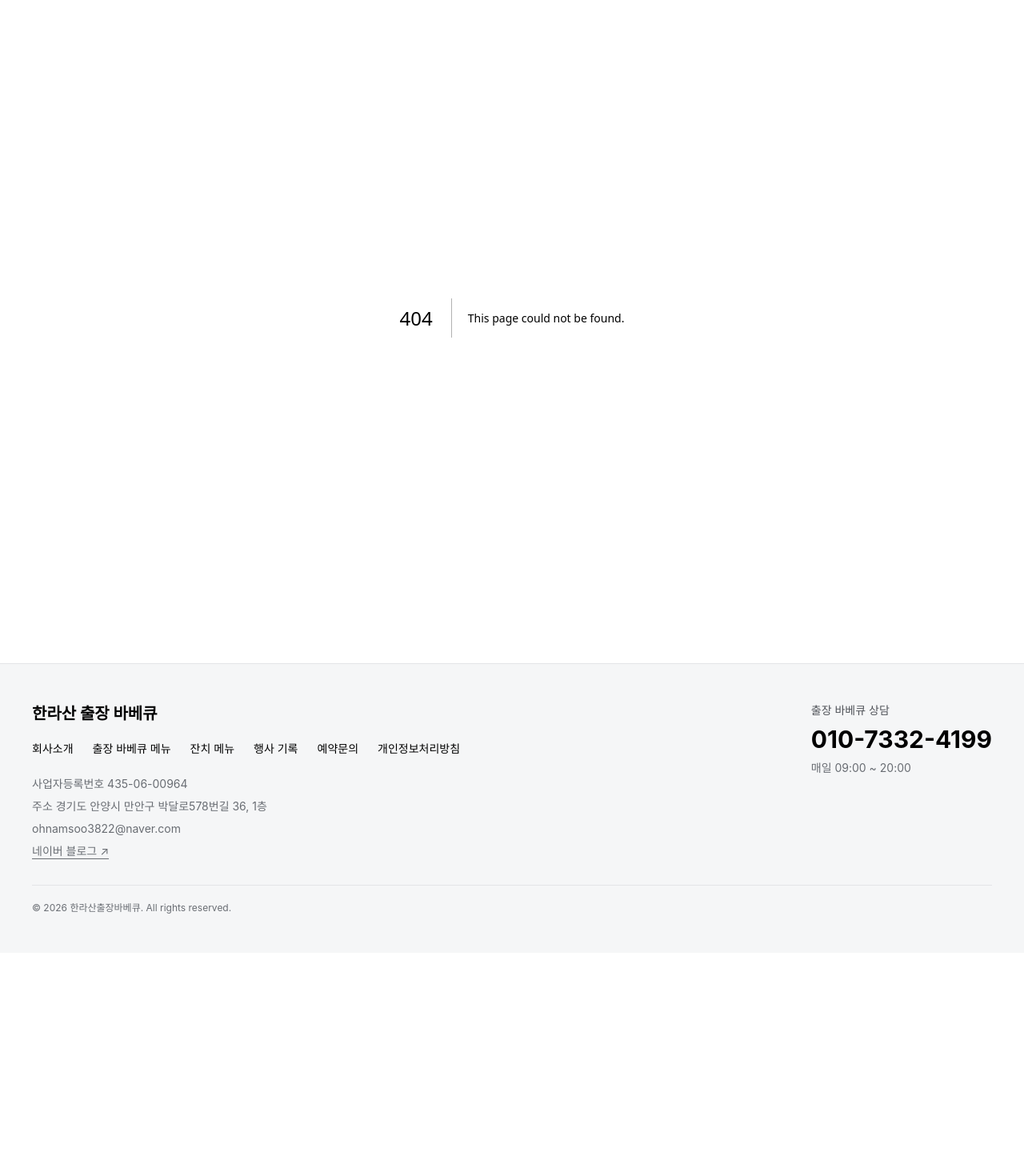
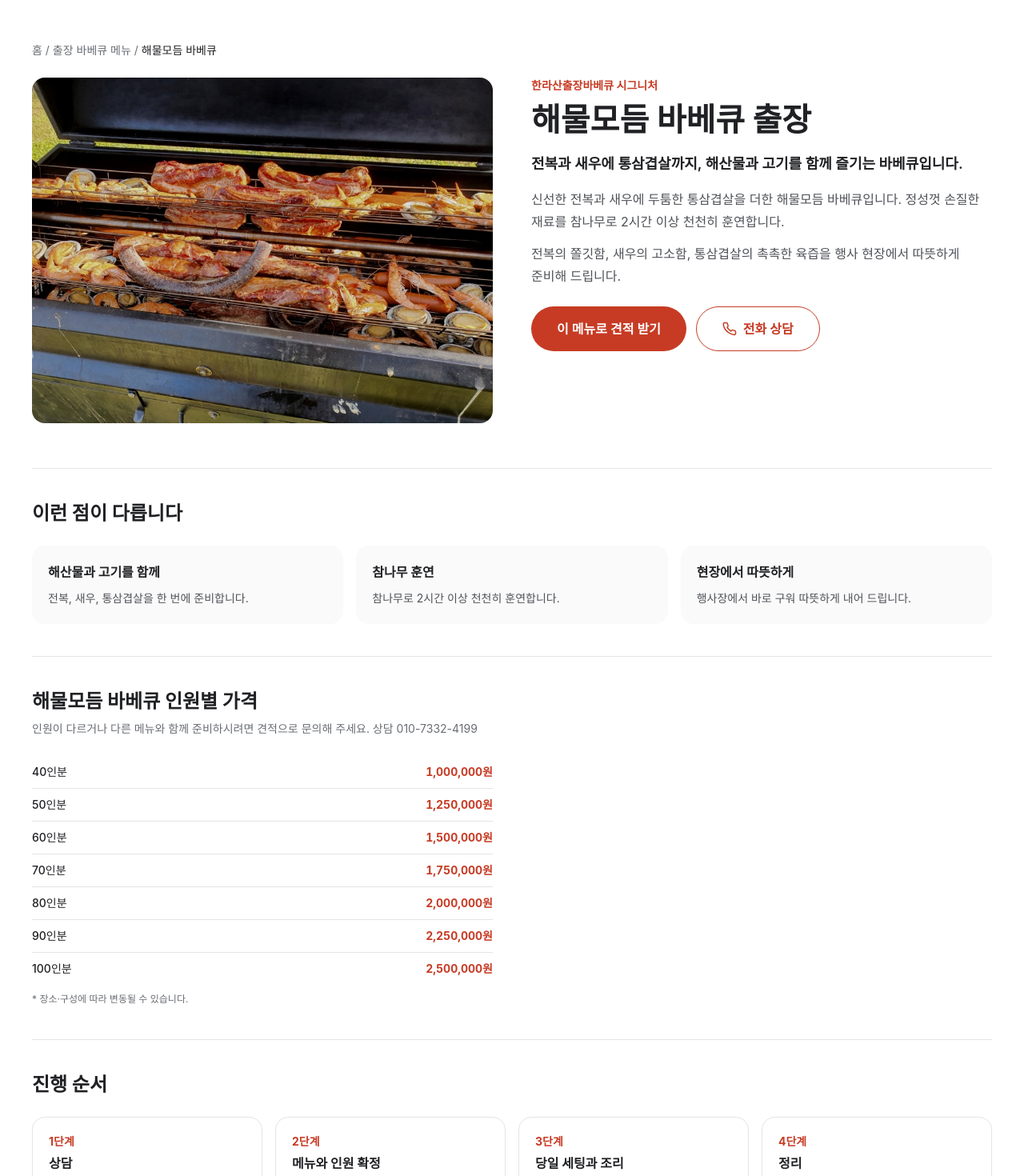
Before and after one commit to hyunbeanohh/hanlasan-bbq, a Next.js app: page /menu/haemul in a window 1280 px wide. Before the commit this address had no page. Shown: the part 100-1570 px from the top of the page at 80% size. Before the commit the page ends 1291 px from the top, so only its background shows below. Built offline with nearby package versions, Linux system fonts and the light colour scheme; no server answers; a web font is replaced by a local one.

Commit message:
SEO: 메뉴별 상세 페이지 /menu/[slug]

```diff
--- /dev/null
+++ b/src/app/menu/[slug]/page.tsx
@@ -0,0 +1,239 @@
+import Image from 'next/image';
+import Link from 'next/link';
+import { notFound } from 'next/navigation';
+import type { Metadata } from 'next';
+import { MENU_ITEMS } from '@/data/menu';
+import { MENU_PAGES, getMenuPage } from '@/data/menu-pages';
+import { COMMON_FAQ } from '@/data/faq';
+import { CONTACT, NAVER, SITE } from '@/lib/constants';
+import { pageMetadata } from '@/lib/seo/metadata';
+import { fetchNaverBlogRss } from '@/lib/blog/naver-rss';
+import { PricingTable } from '@/components/menu/MenuCard';
+import RecentEvents from '@/components/home/RecentEvents';
+import FaqList from '@/components/common/FaqList';
+import CallButton from '@/components/cta/CallButton';
+import BreadcrumbJsonLd from '@/components/seo/BreadcrumbJsonLd';
+import FaqJsonLd from '@/components/seo/FaqJsonLd';
+
+export const revalidate = 3600;
+export const dynamicParams = false;
+
+type Props = { params: Promise<{ slug: string }> };
+
+export function generateStaticParams() {
+  return MENU_PAGES.map((p) => ({ slug: p.slug }));
+}
+
+export async function generateMetadata({ params }: Props): Promise<Metadata> {
+  const { slug } = await params;
+  const page = getMenuPage(slug);
+  const item = page && MENU_ITEMS.find((m) => m.id === page.menuId);
+  if (!page || !item) return {};
+  return pageMetadata({
+    title: page.metaTitle,
+    description: page.metaDescription,
+    path: `/menu/${page.slug}`,
+    ogImage: item.imageSrc,
+  });
+}
+
+/** 가격표에서 최저가와 최고가(원)를 뽑는다. 구조화 데이터용. */
+function priceRange(values: (string | undefined)[]): { low: number; high: number } | null {
+  const nums = values
+    .map((v) => (v ? Number(v.replace(/[^0-9]/g, '')) : NaN))
+    .filter((n) => Number.isFinite(n) && n > 0);
+  if (nums.length === 0) return null;
+  return { low: Math.min(...nums), high: Math.max(...nums) };
+}
+
+const STEPS: [string, string][] = [
+  ['상담', '날짜, 장소, 인원을 알려주시면 견적과 가능 여부를 안내합니다.'],
+  ['메뉴와 인원 확정', '예산과 취향에 맞춰 메뉴와 구성을 확정합니다.'],
+  ['당일 세팅과 조리', '행사 시작 최소 2시간 전에 도착해 준비와 세팅을 진행합니다.'],
+  ['정리', '식사가 끝나면 잔반, 그릴, 식기를 정리합니다.'],
+];
+
+export default async function MenuDetailPage({ params }: Props) {
+  const { slug } = await params;
+  const page = getMenuPage(slug);
+  const item = page && MENU_ITEMS.find((m) => m.id === page.menuId);
+  if (!page || !item) notFound();
+
+  const posts = await fetchNaverBlogRss(NAVER.blogId).catch(() => []);
+  const faq = [...page.faq, ...COMMON_FAQ];
+  const tiers = item.pricingTiers ?? [];
+  const range = priceRange(tiers.flatMap((t) => [t.price, t.priceAlt]));
+  const pageUrl = `${SITE.canonicalOriginDisplay}/menu/${page.slug}`;
+  const otherPages = MENU_PAGES.filter((p) => p.slug !== page.slug);
+
+  const serviceJsonLd = {
+    '@context': 'https://schema.org',
+    '@type': 'Service',
+    name: page.heading,
+    serviceType: '출장 바베큐 케이터링',
+    description: page.metaDescription,
+    url: pageUrl,
+    image: `${SITE.canonicalOriginDisplay}${item.imageSrc}`,
+    areaServed: { '@type': 'Country', name: '대한민국' },
+    provider: { '@id': `${SITE.canonicalOriginDisplay}#business` },
+    ...(range
+      ? {
+          offers: {
+            '@type': 'AggregateOffer',
+            priceCurrency: 'KRW',
+            lowPrice: range.low,
+            highPrice: range.high,
+            url: pageUrl,
+          },
+        }
+      : {}),
+  };
+
+  return (
+    <>
+      <BreadcrumbJsonLd
+        items={[
+          { name: '홈', path: '/' },
+          { name: '메뉴', path: '/menu' },
+          { name: page.heading, path: `/menu/${page.slug}` },
+        ]}
+      />
+      <FaqJsonLd items={faq} />
+      <script
+        type="application/ld+json"
+        dangerouslySetInnerHTML={{ __html: JSON.stringify(serviceJsonLd) }}
+      />
+
+      <div className="site-width pt-10 pb-4 md:pt-14">
+        <nav aria-label="위치" className="text-fg-muted mb-6 text-sm">
+          <Link href="/" className="hover:text-brand">
+            홈
+          </Link>
+          <span aria-hidden="true"> / </span>
+          <Link href="/menu" className="hover:text-brand">
+            출장 바베큐 메뉴
+          </Link>
+          <span aria-hidden="true"> / </span>
+          <span className="text-fg">{item.name}</span>
+        </nav>
+
+        <div className="grid items-start gap-8 md:grid-cols-2 md:gap-12">
+          <div className="bg-surface-3 relative aspect-[4/3] overflow-hidden rounded-2xl">
+            <Image
+              src={item.imageSrc}
+              alt={item.name}
+              fill
+              className="object-cover"
+              sizes="(max-width:767px) 100vw, 580px"
+              preload
+            />
+          </div>
+          <div>
+            <p className="text-brand mb-2 text-sm font-semibold">한라산출장바베큐 시그니처</p>
+            <h1 className="mb-4 text-[clamp(28px,4vw,40px)] leading-tight font-bold">
+              {page.heading}
+            </h1>
+            <p className="text-fg mb-4 text-lg font-semibold">{page.lead}</p>
+            {page.intro.map((p) => (
+              <p key={p} className="text-fg-soft mb-3 leading-7">
+                {p}
+              </p>
+            ))}
+            <div className="mt-6 flex flex-wrap gap-3">
+              <a
+                href={`/inquiry?menu=${encodeURIComponent(page.quoteMenu)}#quote`}
+                className="bg-brand inline-flex h-12 items-center rounded-full px-6 font-semibold text-white md:h-14 md:px-8"
+              >
+                이 메뉴로 견적 받기
+              </a>
+              <CallButton variant="ghost">전화 상담</CallButton>
+            </div>
+          </div>
+        </div>
+      </div>
+
+      <div className="site-width">
+        <section className="border-border mt-10 border-t py-10">
+          <h2 className="mb-6 text-2xl font-bold">이런 점이 다릅니다</h2>
+          <ul className="grid gap-4 sm:grid-cols-3">
+            {page.points.map((pt) => (
+              <li key={pt.title} className="bg-surface rounded-2xl p-5">
+                <p className="mb-2 font-bold">{pt.title}</p>
+                <p className="text-fg-soft text-sm leading-6">{pt.body}</p>
+              </li>
+            ))}
+          </ul>
+        </section>
+
+        {tiers.length > 0 && (
+          <section className="border-border border-t py-10" id="price">
+            <h2 className="mb-2 text-2xl font-bold">{item.name} 인원별 가격</h2>
+            <p className="text-fg-muted mb-6 text-sm">
+              인원이 다르거나 다른 메뉴와 함께 준비하시려면 견적으로 문의해 주세요. 상담{' '}
+              {CONTACT.phone}
+            </p>
+            <div className="max-w-xl">
+              <PricingTable tiers={tiers} columns={item.priceColumns} />
+            </div>
+          </section>
+        )}
+
+        <section className="border-border border-t py-10">
+          <h2 className="mb-6 text-2xl font-bold">진행 순서</h2>
+          <ol className="grid gap-4 sm:grid-cols-2 lg:grid-cols-4">
+            {STEPS.map(([title, body], i) => (
+              <li key={title} className="border-border rounded-2xl border p-5">
+                <p className="text-brand mb-1 text-sm font-bold">{i + 1}단계</p>
+                <p className="mb-2 font-bold">{title}</p>
+                <p className="text-fg-soft text-sm leading-6">{body}</p>
+              </li>
+            ))}
+          </ol>
+        </section>
+
+        {posts.length > 0 && (
+          <section className="border-border border-t py-10">
+            <div className="mb-6 flex items-end justify-between gap-4">
+              <h2 className="text-2xl font-bold">최근 다녀온 행사</h2>
+              <Link href="/gallery" className="text-sm underline underline-offset-4">
+                행사 기록 더 보기 →
+              </Link>
+            </div>
+            <RecentEvents posts={posts.slice(0, 3)} />
+          </section>
+        )}
+
+        <section className="border-border border-t py-10">
+          <h2 className="mb-4 text-2xl font-bold">자주 묻는 질문</h2>
+          <FaqList items={faq} />
+        </section>
+
+        <section className="border-border border-t pt-10 pb-16">
+          <h2 className="mb-6 text-2xl font-bold">다른 메뉴도 살펴보세요</h2>
+          <ul className="grid gap-4 sm:grid-cols-2 lg:grid-cols-3">
+            {otherPages.map((p) => (
+              <li key={p.slug}>
+                <Link
+                  href={`/menu/${p.slug}`}
+                  className="border-border hover:border-brand block rounded-2xl border p-5"
+                >
+                  <p className="font-bold">{p.heading}</p>
+                  <p className="text-fg-soft mt-1 text-sm">{p.lead}</p>
+                </Link>
+              </li>
+            ))}
+            <li>
+              <Link
+                href="/catering"
+                className="border-border hover:border-brand block rounded-2xl border p-5"
+              >
+                <p className="font-bold">기업 행사 출장 바베큐 케이터링</p>
+                <p className="text-fg-soft mt-1 text-sm">워크숍, 체육대회, 야유회 진행 안내</p>
+              </Link>
+            </li>
+          </ul>
+        </section>
+      </div>
+    </>
+  );
+}
```
